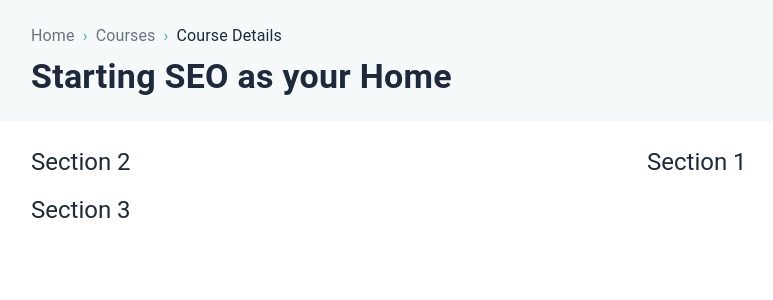
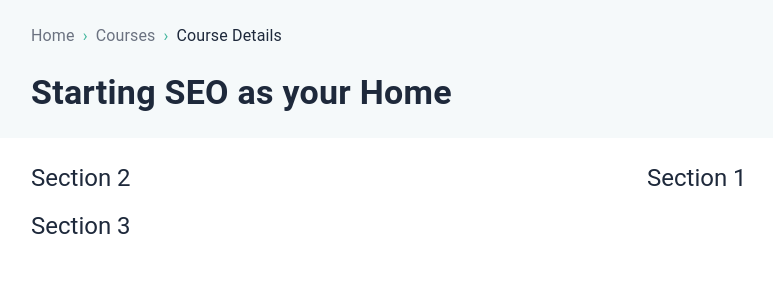
Before and after one commit to Kerolos2000/ITLegend, a React (Vite) app: page / in a window 1280 px wide. Shown: the top 300 px of the page, without its empty margins (1-774 px from the left). Built offline with nearby package versions, Linux system fonts and the light colour scheme.

Commit message:
feat: 🎸 pass subSection prop to Section

```diff
--- a/src/components/Section.tsx
+++ b/src/components/Section.tsx
@@ -3,16 +3,24 @@ import React, { PropsWithChildren } from 'react';
 
 export interface SectionProps extends BoxProps {
 	id: string;
+	subSection?: boolean;
 }
 
 export const Section: React.FC<PropsWithChildren<SectionProps>> = props => {
-	const { children, id, sx, ...rest } = props;
+	const { children, id, subSection, sx, ...rest } = props;
 
 	return (
 		<Box
 			component='section'
 			id={id}
-			sx={{ px: { md: 4, xs: 2 }, py: 3, ...sx }}
+			sx={{
+				display: 'flex',
+				flexDirection: 'column',
+				gap: 2,
+				px: subSection ? 0 : { md: 4, xs: 2 },
+				py: subSection ? 0 : 3,
+				...sx,
+			}}
 			{...rest}
 		>
 			{children}
```
